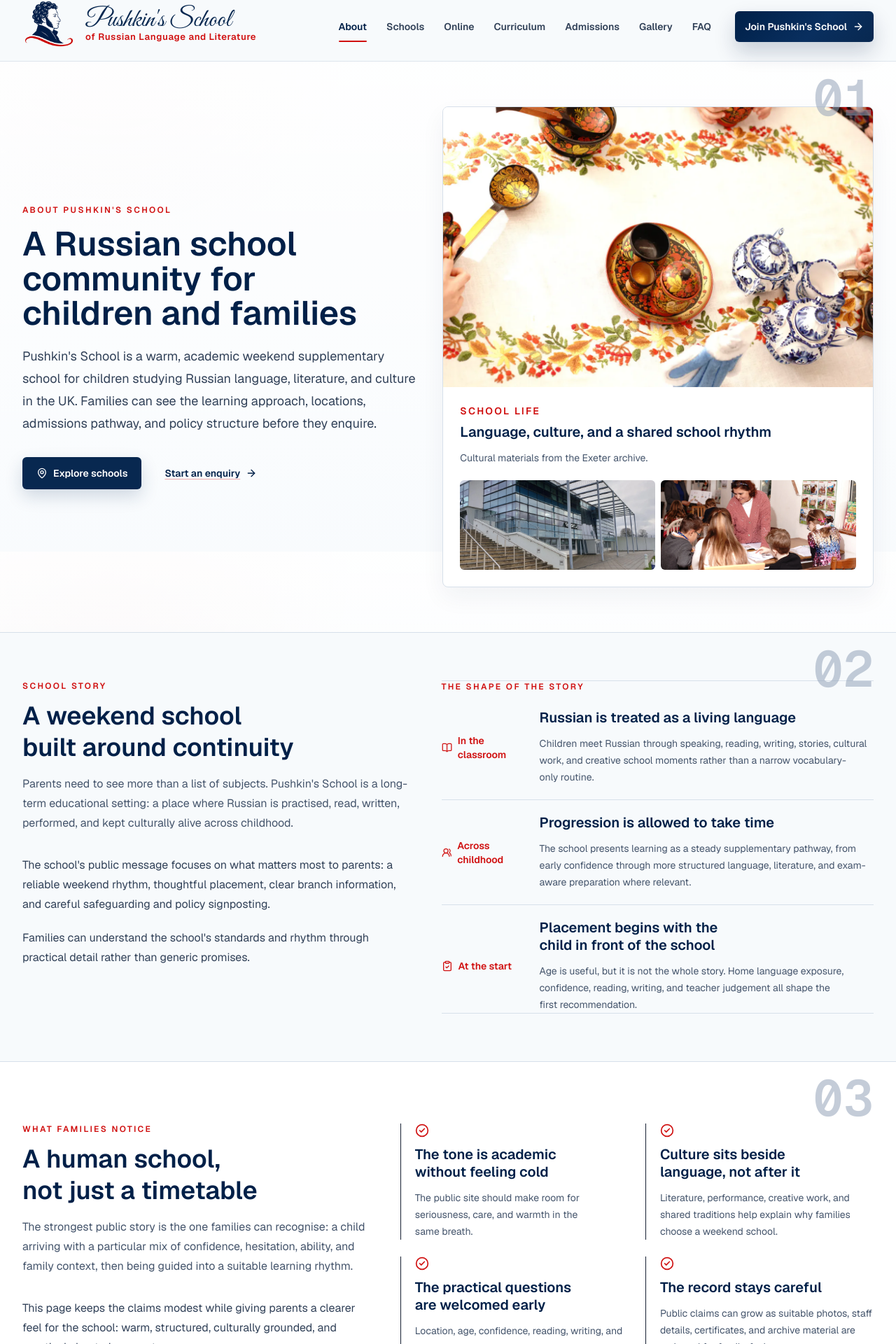
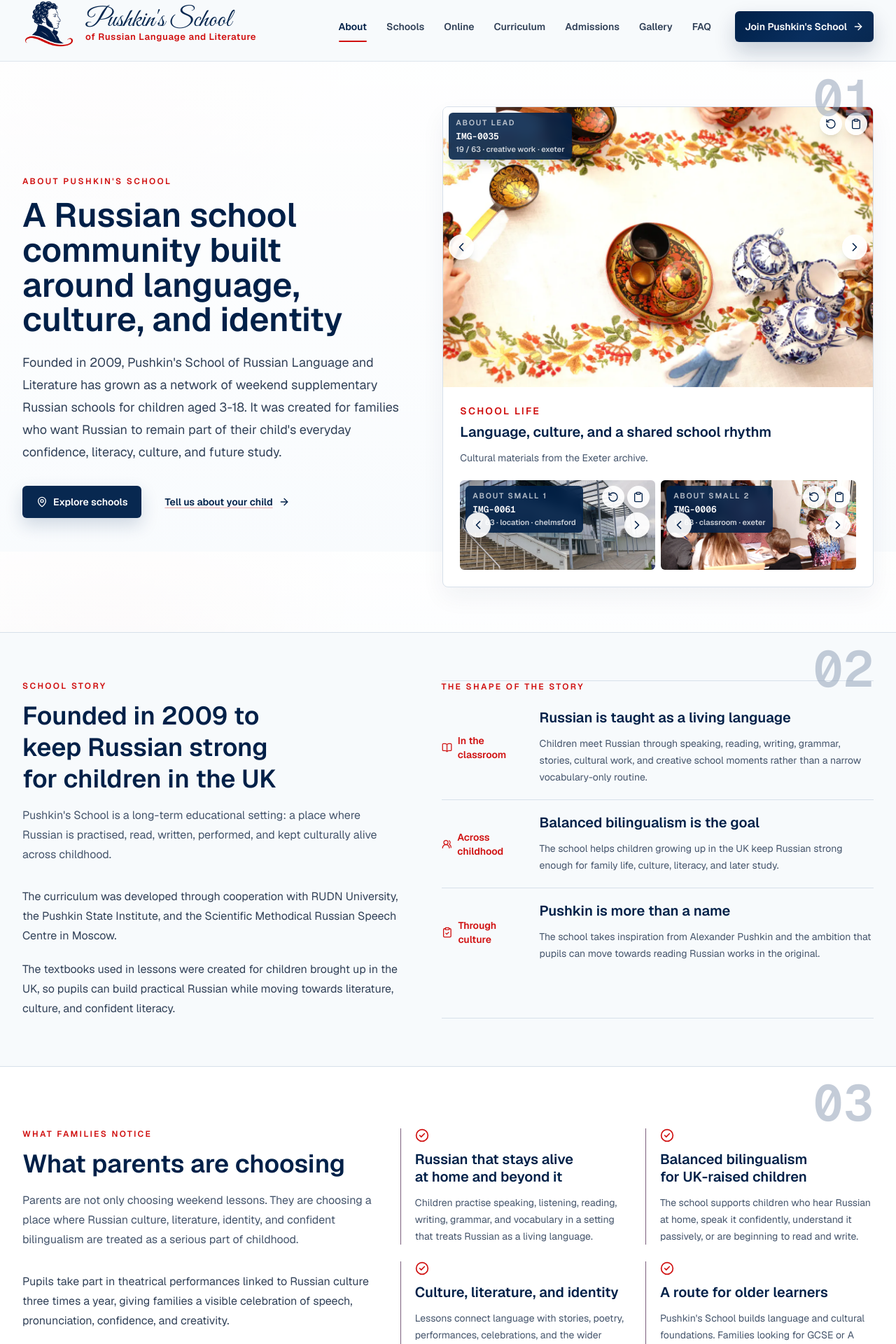
Before and after one commit to AntonV0/pushkins-russian-school, a Next.js app: page /about in a window 1280 px wide. Shown: the part 12-1932 px from the top of the page at 70% size. Built offline with nearby package versions, Linux system fonts and the light colour scheme.

Commit message:
feat(about): strengthen parent-facing school story

```diff
--- a/src/app/about/page.tsx
+++ b/src/app/about/page.tsx
@@ -5,6 +5,7 @@ import {
   ButtonLink,
   quietHeroLinkClassName,
 } from "@/components/site/button-link";
+import { HeroImageDevChooser } from "@/components/site/hero-image-dev-chooser";
 import { PageCta } from "@/components/site/page-cta";
 import { PageHero } from "@/components/site/page-hero";
 import { SectionIntro } from "@/components/site/section-intro";
@@ -15,7 +16,14 @@ import {
   placementSteps,
 } from "@/data/public/curriculum";
 import {
+  parentValueProps,
+  schoolLifeHighlights,
+  schoolProofPoints,
+  schoolStory,
+} from "@/data/public/school-story";
+import {
   getGalleryCategoryCoverAsset,
+  getPublicImageDevChooserAssets,
   getVisualPlaceholderSlot,
   type MediaAsset,
 } from "@/features/gallery/data/media-assets";
@@ -27,78 +35,44 @@ const aboutSupportingAssets = [
   getGalleryCategoryCoverAsset("classroom-learning"),
 ].filter((asset): asset is MediaAsset => Boolean(asset));
 
-const reviewNotes = [
-  "Class groups and placement guidance are shared clearly, with exact fit confirmed through enquiry.",
-  "Branch pages focus on current practical details so families can choose the best next step.",
-  "Photos, staff details, certificates, and partner references can be added when they are suitable for families to view.",
+const nextStepNotes = [
+  "Tell us about your child's Russian, confidence, reading and writing, and family goals.",
+  "Ask about the current location, online route, or future local classes that could fit your family.",
+  "The school can guide placement without expecting parents to diagnose the perfect class alone.",
 ];
 
-const schoolStory = [
+const schoolStoryCards = [
   {
     label: "In the classroom",
     icon: BookOpen,
-    title: "Russian is treated as a living language",
-    body: "Children meet Russian through speaking, reading, writing, stories, cultural work, and creative school moments rather than a narrow vocabulary-only routine.",
+    title: "Russian is taught as a living language",
+    body: "Children meet Russian through speaking, reading, writing, grammar, stories, cultural work, and creative school moments rather than a narrow vocabulary-only routine.",
   },
   {
     label: "Across childhood",
     icon: UsersRound,
-    title: "Progression is allowed to take time",
-    body: "The school presents learning as a steady supplementary pathway, from early confidence through more structured language, literature, and exam-aware preparation where relevant.",
+    title: "Balanced bilingualism is the goal",
+    body: "The school helps children growing up in the UK keep Russian strong enough for family life, culture, literacy, and later study.",
   },
   {
-    label: "At the start",
+    label: "Through culture",
     icon: ClipboardCheck,
-    title: "Placement begins with the child in front of the school",
-    body: "Age is useful, but it is not the whole story. Home language exposure, confidence, reading, writing, and teacher judgement all shape the first recommendation.",
-  },
-];
-
-const familyNotices = [
-  {
-    title: "The tone is academic without feeling cold",
-    body: "The public site should make room for seriousness, care, and warmth in the same breath.",
-  },
-  {
-    title: "Culture sits beside language, not after it",
-    body: "Literature, performance, creative work, and shared traditions help explain why families choose a weekend school.",
-  },
-  {
-    title: "The practical questions are welcomed early",
-    body: "Location, age, confidence, reading, writing, and goals are treated as useful context rather than barriers to asking.",
-  },
-  {
-    title: "The record stays careful",
-    body: "Public claims can grow as suitable photos, staff details, certificates, and archive material are reviewed for family-facing use.",
-  },
-];
-
-const publicRecordGuides = [
-  {
-    title: "Branch pages",
-    body: "Use these for current location details, availability language, and the best next step for a local enquiry.",
-  },
-  {
-    title: "Curriculum pages",
-    body: "Use these to understand the learning route before asking about the right class group.",
-  },
-  {
-    title: "Policies and contact",
-    body: "Use these to check the school structure and share the practical information needed for a useful reply.",
+    title: "Pushkin is more than a name",
+    body: "The school takes inspiration from Alexander Pushkin and the ambition that pupils can move towards reading Russian works in the original.",
   },
 ];
 
 export const metadata: Metadata = {
   title: "About",
   description:
-    "About Pushkin's School of Russian Language and Literature, a weekend supplementary Russian school for children.",
+    "About Pushkin's School of Russian Language and Literature: founded in 2009 to help children in the UK build balanced bilingualism, Russian culture, and literacy.",
   alternates: {
     canonical: "/about",
   },
   openGraph: {
     title: "About Pushkin's School",
     description:
-      "Learn about Pushkin's School and its weekend Russian language, literature, and culture classes for children.",
+      "Learn about Pushkin's School, its Russian language and literature mission, Moscow-linked curriculum, and cultural pathway for children.",
     url: "/about",
   },
 };
@@ -108,7 +82,7 @@ export default function AboutPage() {
     <main>
       <PageHero
         eyebrow="About Pushkin's School"
-        title="A Russian school community for children and families"
+        title="A Russian school community built around language, culture, and identity"
         actions={
           <>
             <ButtonLink href="/schools" icon={<MapPin className="size-4" />}>
@@ -121,7 +95,7 @@ export default function AboutPage() {
               icon={<ArrowRight className="size-4" />}
               iconPosition="end"
             >
-              Start an enquiry
+              Tell us about your child
             </ButtonLink>
           </>
         }
@@ -137,10 +111,9 @@ export default function AboutPage() {
         }
       >
         <p>
-          Pushkin&apos;s School is a warm, academic weekend supplementary school
-          for children studying Russian language, literature, and culture in the
-          UK. Families can see the learning approach, locations, admissions
-          pathway, and policy structure before they enquire.
+          {schoolStory.history} It was created for families who want Russian
+          to remain part of their child&apos;s everyday confidence, literacy,
+          culture, and future study.
         </p>
       </PageHero>
 
@@ -149,25 +122,20 @@ export default function AboutPage() {
           <div>
             <SectionIntro
               eyebrow="School story"
-              title="A weekend school built around continuity"
+              title="Founded in 2009 to keep Russian strong for children in the UK"
             >
               <p>
-                Parents need to see more than a list of subjects. Pushkin&apos;s
-                School is a long-term educational setting: a place where
-                Russian is practised, read, written, performed, and kept
+                Pushkin&apos;s School is a long-term educational setting: a place
+                where Russian is practised, read, written, performed, and kept
                 culturally alive across childhood.
               </p>
             </SectionIntro>
             <div className="mt-8 space-y-5 text-base leading-7 text-slate-700">
               <p>
-                The school&apos;s public message focuses on what matters most to
-                parents: a reliable weekend rhythm, thoughtful placement, clear
-                branch information, and careful safeguarding and policy
-                signposting.
+                {schoolStory.curriculum}
               </p>
               <p>
-                Families can understand the school&apos;s standards and rhythm
-                through practical detail rather than generic promises.
+                {schoolStory.materials}
               </p>
             </div>
           </div>
@@ -176,7 +144,7 @@ export default function AboutPage() {
               The shape of the story
             </p>
             <div className="mt-6 divide-y divide-border-soft">
-              {schoolStory.map((item) => (
+              {schoolStoryCards.map((item) => (
                 <article
                   key={item.title}
                   className="grid gap-3 py-5 first:pt-0 last:pb-0 sm:grid-cols-[8rem_1fr]"
@@ -205,24 +173,22 @@ export default function AboutPage() {
           <div>
             <SectionIntro
               eyebrow="What families notice"
-              title="A human school, not just a timetable"
+              title="What parents are choosing"
             >
               <p>
-                The strongest public story is the one families can recognise:
-                a child arriving with a particular mix of confidence,
-                hesitation, ability, and family context, then being guided into
-                a suitable learning rhythm.
+                Parents are not only choosing weekend lessons. They are choosing
+                a place where Russian culture, literature, identity, and
+                confident bilingualism are treated as a serious part of
+                childhood.
               </p>
             </SectionIntro>
             <p className="mt-8 max-w-xl text-base leading-7 text-slate-700">
-              This page keeps the claims modest while giving parents a clearer
-              feel for the school: warm, structured, culturally grounded, and
-              practical about placement.
+              {schoolStory.culturalLife}
             </p>
           </div>
           <div className="grid gap-6 sm:grid-cols-2">
-            {familyNotices.map((item) => (
-              <article key={item.title} className="border-l border-brand-gold pl-5">
+            {parentValueProps.map((item) => (
+              <article key={item.title} className="border-l border-brand-accent pl-5">
                 <CheckCircle2 aria-hidden="true" className="mb-3 size-5 text-brand-red" />
                 <h2 className="text-xl font-semibold leading-tight text-brand-blue-strong">
                   {item.title}
@@ -241,21 +207,20 @@ export default function AboutPage() {
           <div>
             <SectionIntro
               eyebrow="Curriculum and placement"
-              title="A shared pathway that still leaves room for the child"
+              title="A Moscow-linked curriculum that still starts with the child"
             >
               <p>
-                Common class groups, an introductory period, and teacher
-                judgement help new pupils start in a sensible place. This is
-                presented as a measured parent journey instead of a quick set of
-                cards.
+                Common class groups, teacher judgement, and an understanding of
+                UK-raised bilingual children help new pupils start in a
+                sensible place.
               </p>
             </SectionIntro>
           </div>
           <div className="grid gap-8">
-            <div className="relative border-l border-brand-gold pl-6">
+            <div className="relative border-l border-brand-accent pl-6">
               {placementSteps.map((step, index) => (
                 <article key={step.title} className="relative pb-8 last:pb-0">
-                  <span className="absolute -left-[2.05rem] top-1 flex size-5 items-center justify-center rounded-full border border-brand-gold bg-background">
+                  <span className="absolute -left-[2.05rem] top-1 flex size-5 items-center justify-center rounded-full border border-brand-accent bg-background">
                     <ClipboardCheck aria-hidden="true" className="size-3 text-brand-red" />
                   </span>
                   <p className="text-xs font-semibold uppercase tracking-[0.18em] text-brand-red">
@@ -275,7 +240,7 @@ export default function AboutPage() {
                 Teaching spine
               </h2>
               <ul className="mt-4 divide-y divide-border-soft text-sm leading-6 text-slate-700">
-                {curriculumMaterials.map((item) => (
+                {[...curriculumMaterials, ...schoolLifeHighlights].map((item) => (
                   <li key={item} className="py-3 first:pt-0 last:pb-0">
                     <span className="flex gap-2">
                       <CheckCircle2 aria-hidden="true" className="mt-1 size-4 shrink-0 text-brand-red" />
@@ -293,13 +258,11 @@ export default function AboutPage() {
         <div className="mx-auto grid max-w-7xl gap-10 px-6 lg:grid-cols-[0.8fr_1.2fr] lg:px-8">
           <SectionIntro
             eyebrow="Education philosophy"
-            title="Language learning that connects home, school, and culture"
+            title="Language learning that connects home, school, Moscow, and culture"
           >
             <p>
-              The school message centres on bilingual development, practical
-              communication, cultural literacy, and a shared curriculum.
-              Together, these principles form a coherent philosophy rather than
-              a set of interchangeable boxes.
+              {schoolStory.philosophy} This is why language, literature,
+              performance, grammar, and culture are taught together.
             </p>
           </SectionIntro>
           <div className="divide-y divide-border-soft border-y border-border-soft">
@@ -326,24 +289,26 @@ export default function AboutPage() {
       <section className="bg-background site-section-compact">
         <div className="mx-auto grid max-w-7xl gap-10 px-6 lg:grid-cols-[0.8fr_1.2fr] lg:px-8">
           <SectionIntro
-            eyebrow="Public record"
-            title="Clear enough for today, careful enough to grow"
+            eyebrow="Proof points"
+            title="A school history parents can understand quickly"
           >
             <p>
-              The website can help families now without overstating the record.
-              It gives practical school information first, then leaves room for
-              more public proof points as they are reviewed.
+              The school story is simple: a long-running Russian school
+              founded in 2009, with a five-school heritage, a Moscow-linked
+              curriculum, performances, and progression for children growing
+              up in England. GCSE and A Level Russian are handled through the
+              related Volna Online Russian School route.
             </p>
           </SectionIntro>
           <div className="grid gap-5 sm:grid-cols-3">
-            {publicRecordGuides.map((item) => (
-              <article key={item.title} className="border-t border-brand-gold pt-5">
+            {schoolProofPoints.map((item) => (
+              <article key={item.value} className="border-t border-brand-accent pt-5">
                 <BookOpen aria-hidden="true" className="mb-3 size-5 text-brand-red" />
                 <h2 className="text-xl font-semibold text-brand-blue-strong">
-                  {item.title}
+                  {item.value}
                 </h2>
                 <p className="mt-3 text-sm leading-6 text-slate-600">
-                  {item.body}
+                  {item.label}
                 </p>
               </article>
             ))}
@@ -353,7 +318,7 @@ export default function AboutPage() {
 
       <PageCta
         eyebrow="Parent confidence"
-        title="Ask about the right next step for your child"
+        title="Tell us about your child and the right class can follow"
         tone="light"
         actions={
           <ButtonLink
@@ -361,18 +326,18 @@ export default function AboutPage() {
             icon={<ArrowRight className="size-4" />}
             iconPosition="end"
           >
-            Start an enquiry
+            Tell us about your child
           </ButtonLink>
         }
       >
         <p>
-          The school can add more history, staff detail, trips, certificates,
-          and photographs over time while keeping the current parent journey
-          clear and reliable.
+          Share your child&apos;s age, Russian confidence, home-language
+          background, and goals. The school can then suggest the most suitable
+          route.
         </p>
         <ul className="mt-4 grid gap-2 text-sm leading-6 text-slate-600">
-          {reviewNotes.map((note) => (
-            <li key={note} className="flex gap-2 border-l border-brand-gold pl-4">
+          {nextStepNotes.map((note) => (
+            <li key={note} className="flex gap-2 border-l border-brand-accent pl-4">
               <CheckCircle2 aria-hidden="true" className="mt-1 size-4 shrink-0 text-brand-red" />
               <span>{note}</span>
             </li>
@@ -390,12 +355,29 @@ function AboutSchoolPhotoPanel({
   leadAsset: MediaAsset;
   supportingAssets: MediaAsset[];
 }) {
+  const devChooserEnabled = process.env.NODE_ENV === "development";
+  const devChooserAssets = getPublicImageDevChooserAssets([
+    leadAsset,
+    ...supportingAssets,
+  ]);
+
   return (
     <figure
       className="premium-panel overflow-hidden rounded-lg border border-border-soft bg-surface"
       aria-labelledby="about-school-photo-heading"
     >
       <div className="relative min-h-80 bg-surface-muted sm:min-h-[25rem]">
+        {devChooserEnabled ? (
+          <HeroImageDevChooser
+            assets={devChooserAssets}
+            initialAssetId={leadAsset.id}
+            pageId="about"
+            slotId="lead"
+            slotLabel="About lead"
+            sizes="(min-width: 1024px) 48vw, 100vw"
+            className="object-cover"
+          />
+        ) : (
           <Image
             src={leadAsset.approvedPublicPath}
             alt={leadAsset.altText}
@@ -403,6 +385,7 @@ function AboutSchoolPhotoPanel({
             sizes="(min-width: 1024px) 48vw, 100vw"
             className="object-cover"
           />
+        )}
       </div>
       <figcaption className="p-5 sm:p-6">
         <p className="text-sm font-semibold uppercase tracking-[0.16em] text-brand-red">
@@ -419,11 +402,22 @@ function AboutSchoolPhotoPanel({
         </p>
         {supportingAssets.length > 0 ? (
           <div className="mt-5 grid grid-cols-2 gap-2">
-            {supportingAssets.slice(0, 2).map((asset) => (
+            {supportingAssets.slice(0, 2).map((asset, index) => (
               <div
                 key={asset.id}
                 className="relative min-h-32 overflow-hidden rounded-md bg-surface-muted"
               >
+                {devChooserEnabled ? (
+                  <HeroImageDevChooser
+                    assets={devChooserAssets}
+                    initialAssetId={asset.id}
+                    pageId="about"
+                    slotId={`small-${index + 1}`}
+                    slotLabel={`About small ${index + 1}`}
+                    sizes="(min-width: 1024px) 18vw, 50vw"
+                    className="object-cover"
+                  />
+                ) : (
                   <Image
                     src={asset.approvedPublicPath}
                     alt={asset.altText}
@@ -431,6 +425,7 @@ function AboutSchoolPhotoPanel({
                     sizes="(min-width: 1024px) 18vw, 50vw"
                     className="object-cover"
                   />
+                )}
               </div>
             ))}
           </div>
```
Lines whose indentation alone changed are shown as unchanged.
